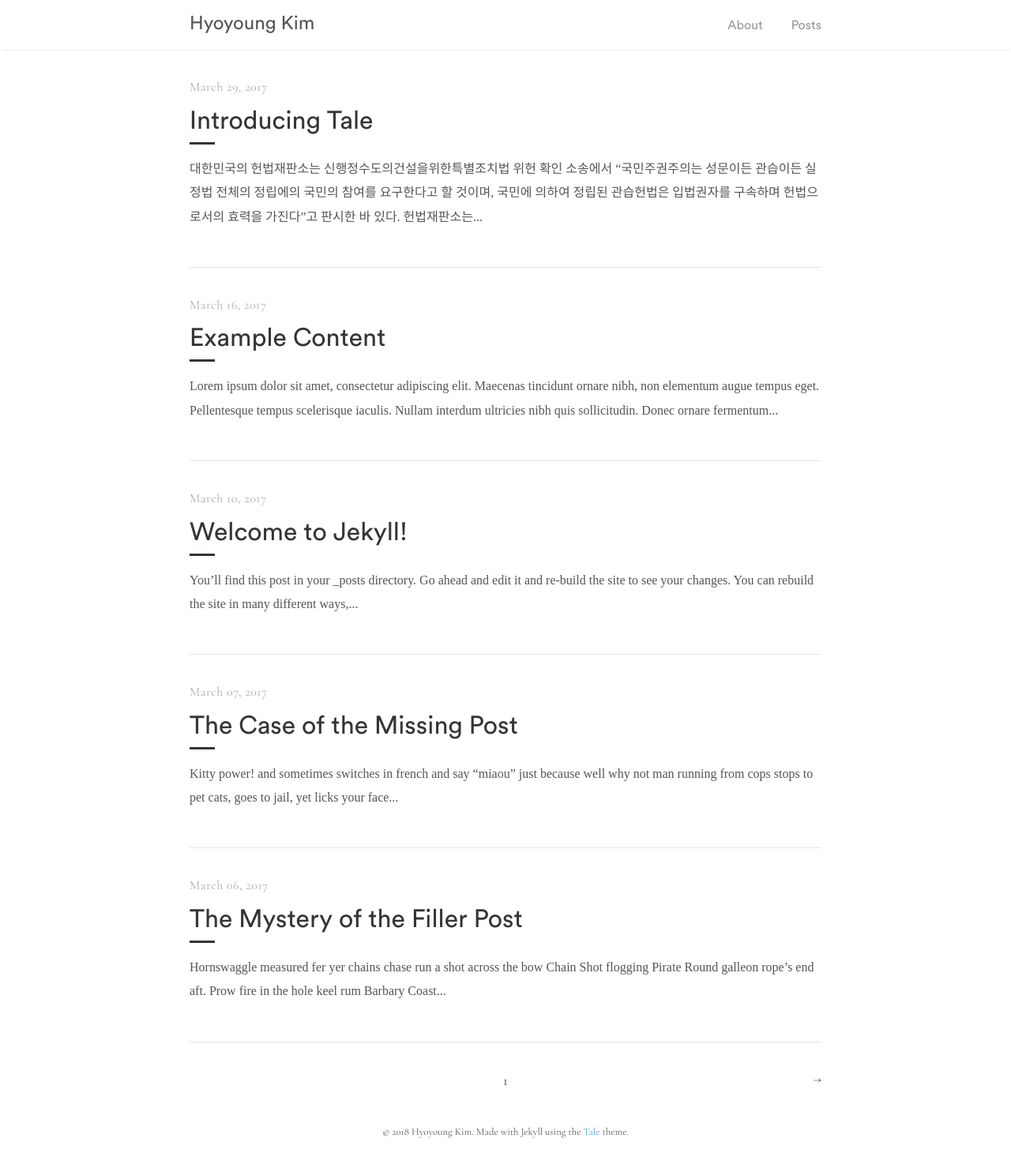
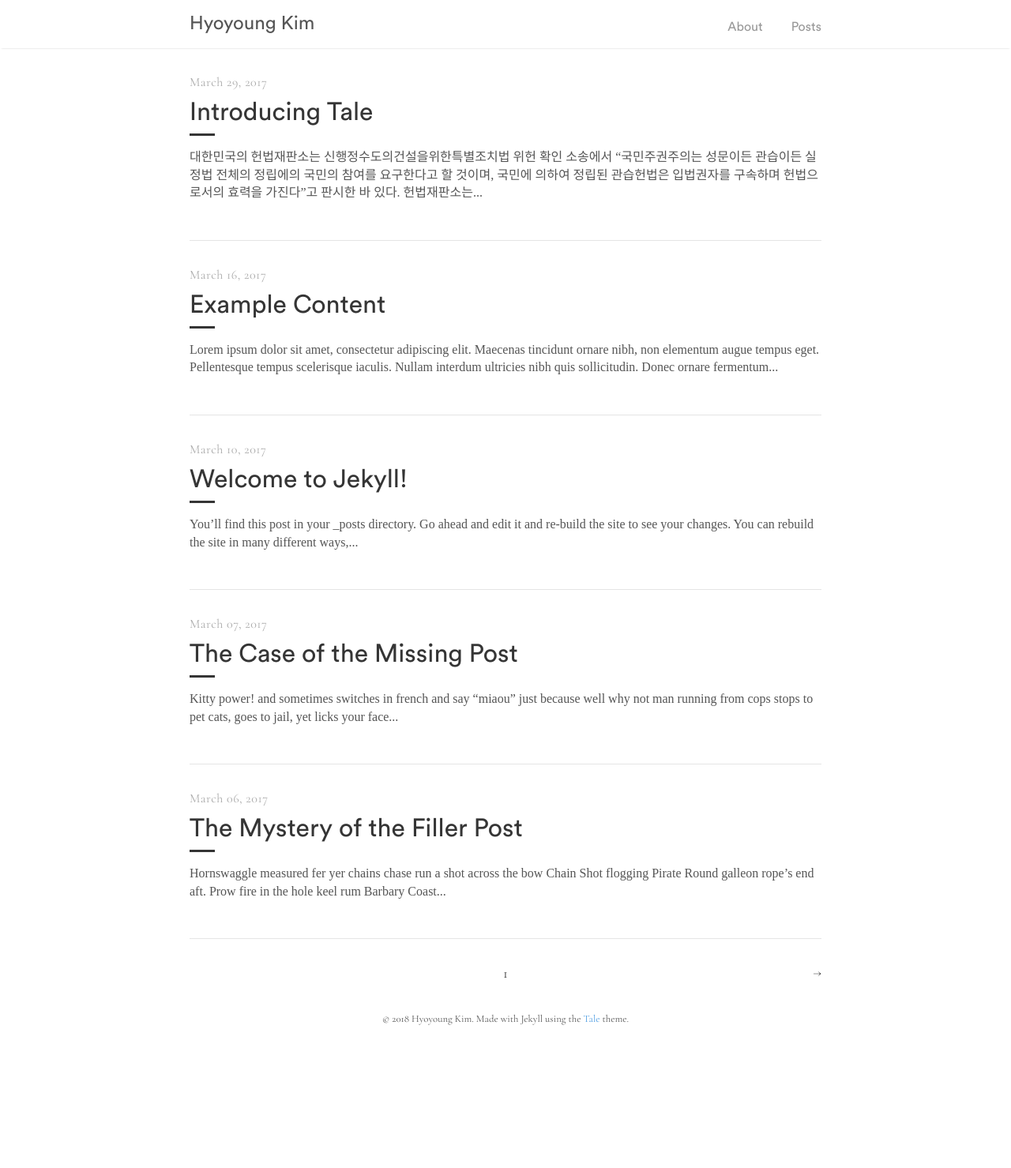
Before and after one commit to hyngkm/hyngkm.github.io, a Jekyll site: the page built from index.html, in a window 1280 px wide. Shown: the whole page at 79% size. Built offline with Jekyll 4.4.1, drawn with Linux system fonts in a browser that asks for light colours; the list of posts is cut into pages by our own code; after the commit the page ends 1332 px from its top, so only the background shows below that.

Commit message:
Update _base.scss

```diff
--- a/_sass/tale/_base.scss
+++ b/_sass/tale/_base.scss
@@ -1,6 +1,6 @@
 * {
   @include box-sizing;
-  line-height: 1.9;
+  line-height: 1.4;
 }
 
 html,
```
